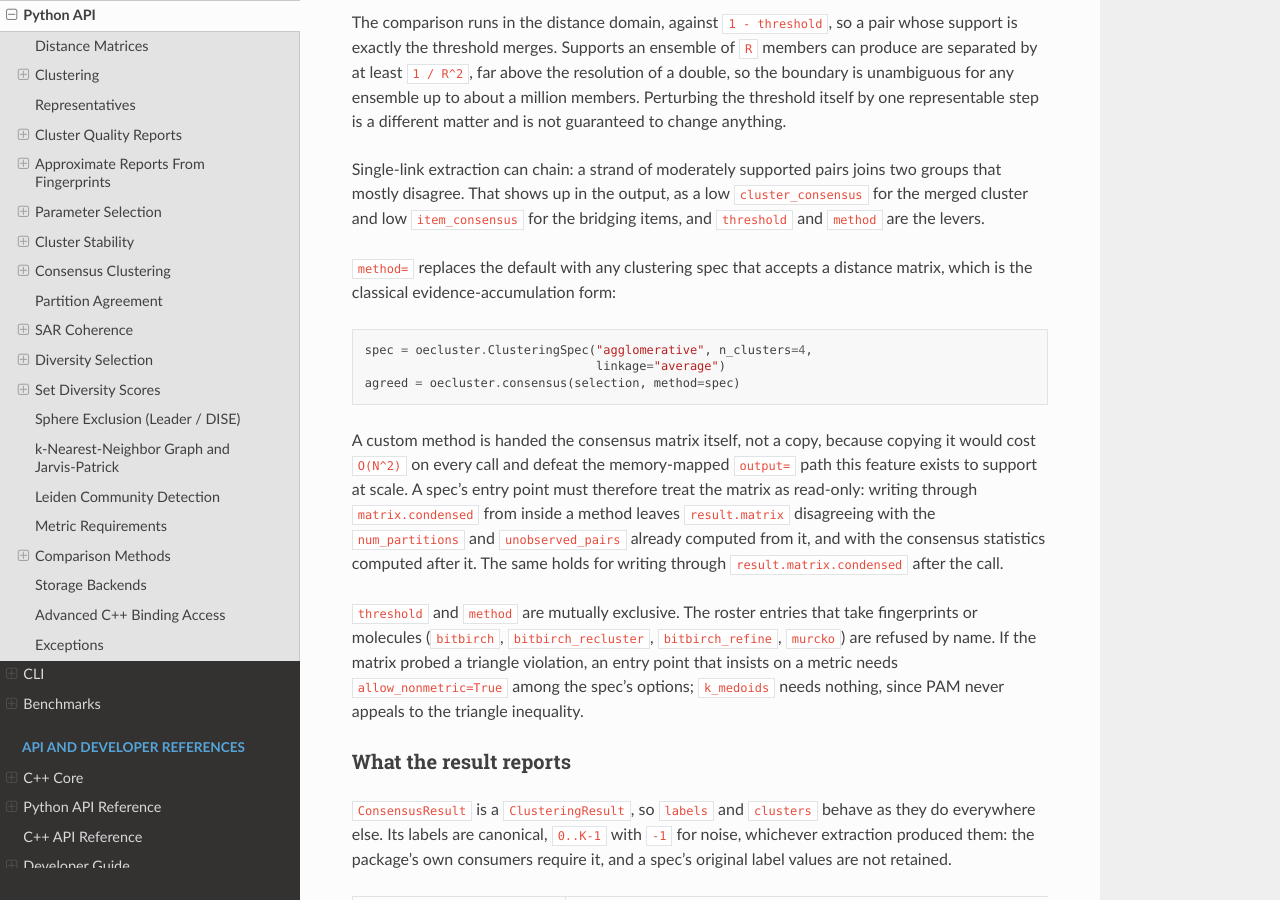
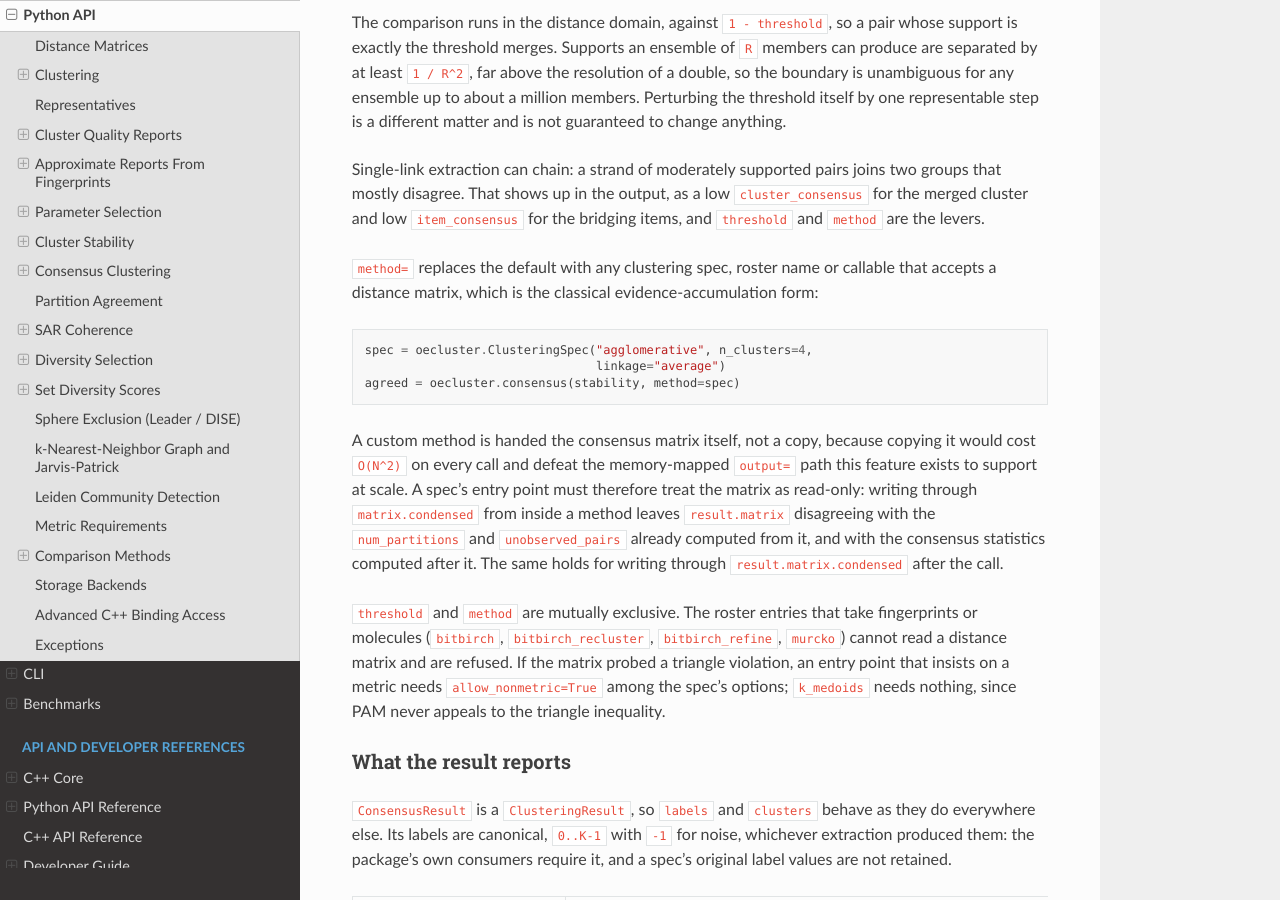
Before and after one commit to scott-arne/oecluster, a Sphinx documentation site: the page built from docs/python-api.md, in a window 1280 px wide and 900 px high, scrolled down 23842 px. Built offline with Sphinx 7.4.7 and the Read the Docs theme 3.1.0, drawn with Linux system fonts in a browser that asks for light colours; pages that are not in the unit, such as notebooks, are missing from menus; the version number is read from the project's files by our own code.

Commit message:
docs: correct consensus parallelism and method= wording

````diff
--- a/docs/python-api.md
+++ b/docs/python-api.md
@@ -1181,13 +1181,14 @@ joins two groups that mostly disagree. That shows up in the output, as a low
 `cluster_consensus` for the merged cluster and low `item_consensus` for the
 bridging items, and `threshold` and `method` are the levers.
 
-`method=` replaces the default with any clustering spec that accepts a
-distance matrix, which is the classical evidence-accumulation form:
+`method=` replaces the default with any clustering spec, roster name or
+callable that accepts a distance matrix, which is the classical
+evidence-accumulation form:
 
 ```python
 spec = oecluster.ClusteringSpec("agglomerative", n_clusters=4,
                                 linkage="average")
-agreed = oecluster.consensus(selection, method=spec)
+agreed = oecluster.consensus(stability, method=spec)
 ```
 
 A custom method is handed the consensus matrix itself, not a copy, because
@@ -1201,7 +1202,8 @@ writing through `result.matrix.condensed` after the call.
 
 `threshold` and `method` are mutually exclusive. The roster entries that
 take fingerprints or molecules (`bitbirch`, `bitbirch_recluster`,
-`bitbirch_refine`, `murcko`) are refused by name. If the matrix probed a
+`bitbirch_refine`, `murcko`) cannot read a distance matrix and are
+refused. If the matrix probed a
 triangle violation, an entry point that insists on a metric needs
 `allow_nonmetric=True` among the spec's options; `k_medoids` needs nothing,
 since PAM never appeals to the triangle inequality.
````
Also changed, not shown: docs/cpp-core.md (+4 -2 lines).
